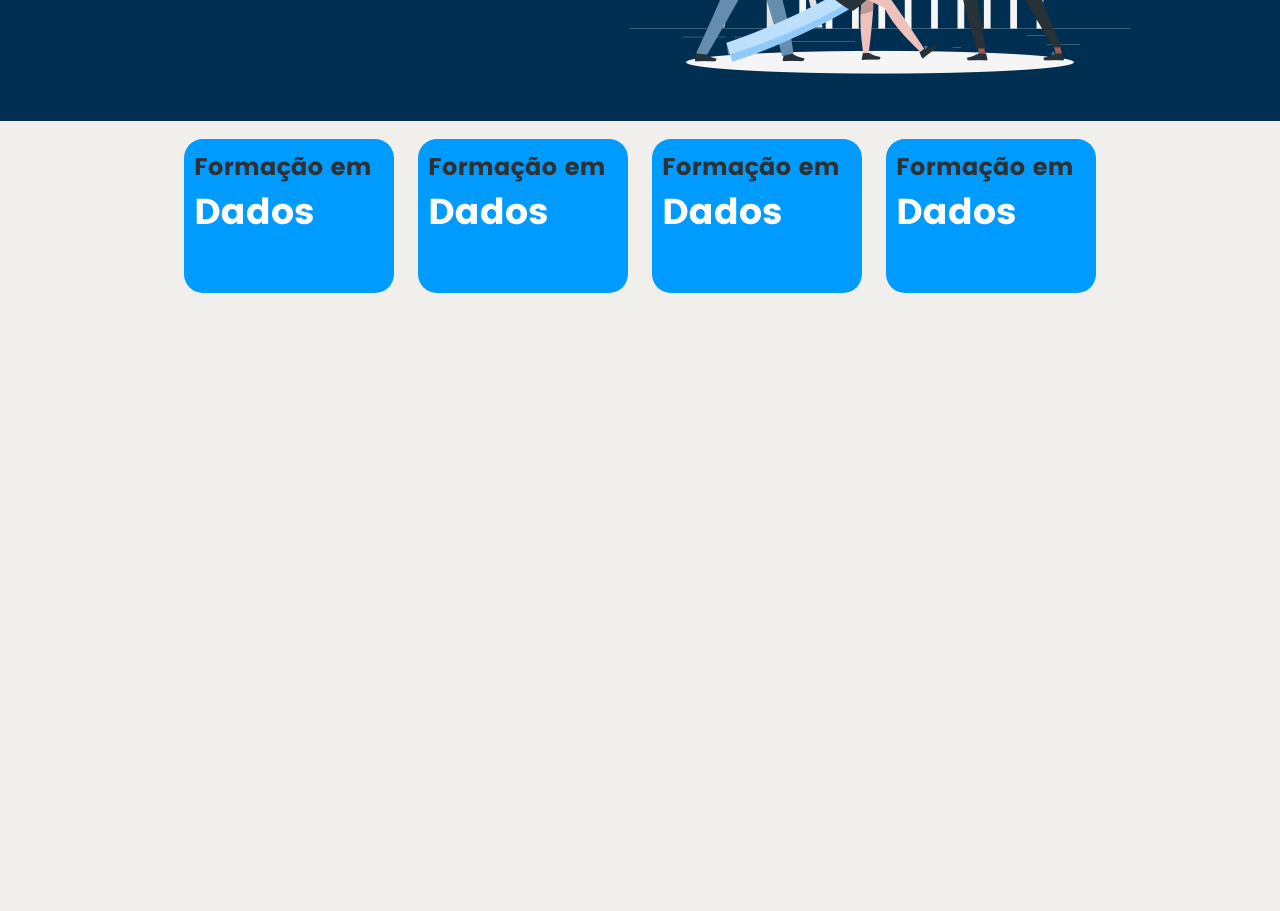
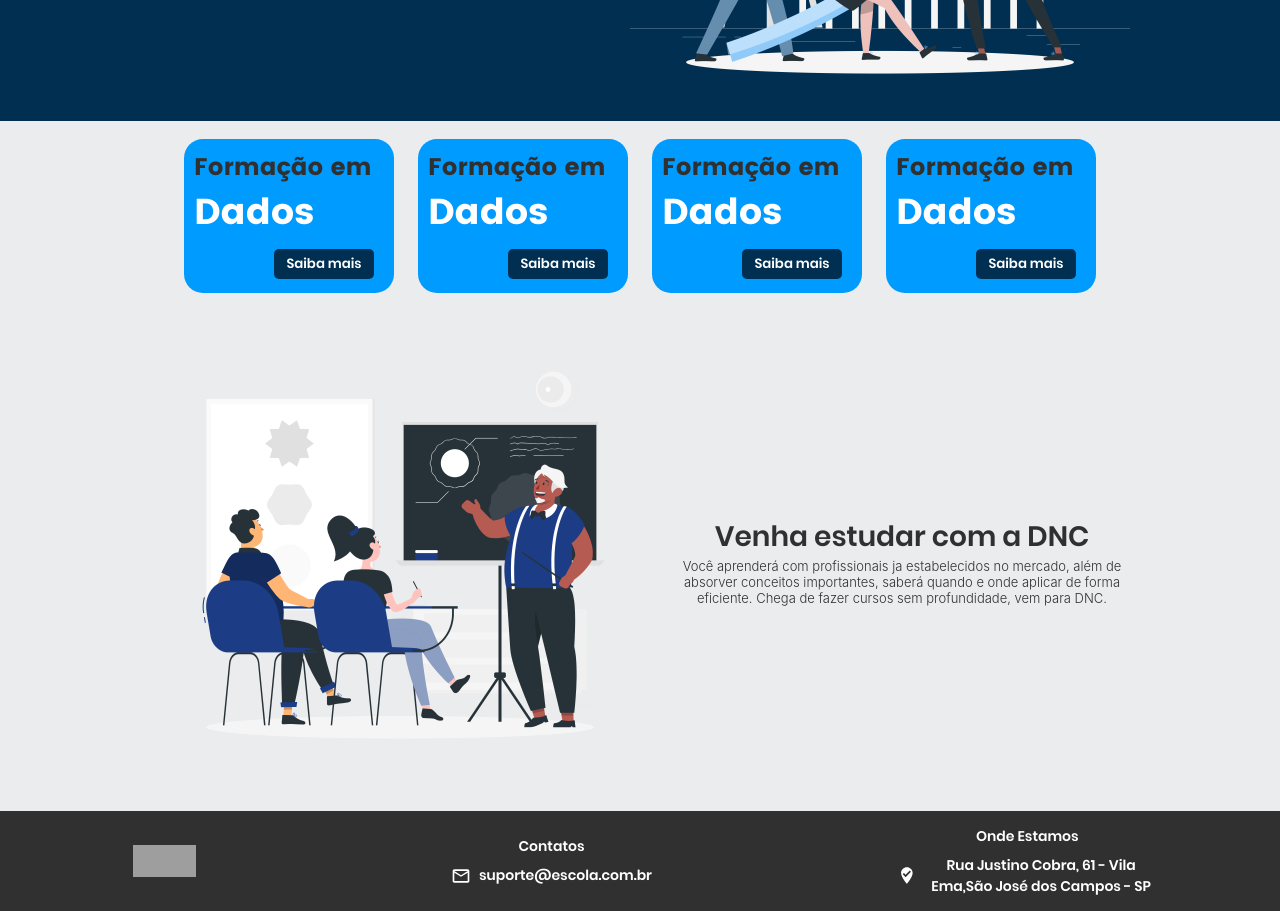
Before and after one commit to Gpacheco019/dnc-platform, a Next.js app: page / in a window 1280 px wide. Shown: the part 380-1291 px from the top of the page. Before the commit the page ends 800 px from the top, so only its background shows below. Built offline with nearby package versions, Linux system fonts and the light colour scheme; grey boxes are pictures that could not be loaded; a web font is replaced by a local one.

Commit message:
feat: implement component footer, button and card

```diff
--- /dev/null
+++ b/src/components/Button/index.tsx
@@ -0,0 +1,21 @@
+import * as S from './styles';
+
+export type ButtonProps = {
+  children: React.ReactNode;
+  onClick: () => void;
+  variantColor?: 'primary' | 'secondary';
+};
+
+const Button = ({
+  children,
+  onClick,
+  variantColor = 'primary'
+}: ButtonProps) => {
+  return (
+    <S.Wrapper onClick={onClick} variantColor={variantColor}>
+      {children}
+    </S.Wrapper>
+  );
+};
+
+export default Button;
--- /dev/null
+++ b/src/components/Button/styles.ts
@@ -0,0 +1,25 @@
+import styled from 'styled-components';
+
+export type WrapperProps = {
+  variantColor: 'primary' | 'secondary';
+};
+
+export const Wrapper = styled.button<WrapperProps>`
+  background-color: ${({ variantColor, theme }) =>
+    variantColor === 'primary'
+      ? theme.colors.primary.blue
+      : theme.colors.secondary.light_blue};
+  height: 3rem;
+  width: 10rem;
+  border: none;
+  border-radius: 0.5rem;
+  color: ${({ theme }) => theme.colors.neutral.white};
+
+  &:hover {
+    filter: brightness(0.8);
+  }
+
+  @media (max-width: 672px) {
+    width: 9rem;
+  }
+`;
--- a/src/components/Card/index.tsx
+++ b/src/components/Card/index.tsx
@@ -1,15 +1,25 @@
+import Button from 'components/Button';
+
 import * as S from './styles';
 
 export type CardProps = {
   label: string;
   curseName: string;
+  onClick?: () => void;
 };
 
-const Card = ({ label, curseName }: CardProps) => {
+const Card = ({ label, curseName, onClick }: CardProps) => {
+  const handleClick = () => {
+    onClick && onClick();
+  };
+
   return (
     <S.Wrapper>
       <S.TextLabel>{label}</S.TextLabel>
       <S.TextCurse>{curseName}</S.TextCurse>
+      <S.WrapperAction>
+        <Button onClick={handleClick}>Saiba mais</Button>
+      </S.WrapperAction>
     </S.Wrapper>
   );
 };
--- a/src/components/Card/styles.ts
+++ b/src/components/Card/styles.ts
@@ -33,3 +33,19 @@
     font-size: 24px;
   }
 `;
+
+export const WrapperAction = styled.div`
+  display: flex;
+  justify-content: flex-end;
+  margin: 1rem;
+
+  @media (max-width: 972px) {
+    margin: 0.5rem;
+    justify-content: center;
+  }
+
+  @media (max-width: 672px) {
+    margin: 0.5rem;
+    justify-content: center;
+  }
+`;
--- /dev/null
+++ b/src/components/Footer/index.tsx
@@ -0,0 +1,29 @@
+import Logo from 'components/Logo';
+
+import * as S from './styles';
+
+const Footer = () => {
+  return (
+    <S.Wrapper>
+      <S.WrapperContent>
+        <Logo />
+        <S.WrapperContact>
+          Contatos
+          <S.Contact>
+            <S.EmailIcon />
+            suporte@escola.com.br
+          </S.Contact>
+        </S.WrapperContact>
+        <S.WrapperAddress>
+          Onde Estamos
+          <S.Address>
+            <S.AddressIcon />
+            Rua Justino Cobra, 61 - Vila Ema,São José dos Campos - SP
+          </S.Address>
+        </S.WrapperAddress>
+      </S.WrapperContent>
+    </S.Wrapper>
+  );
+};
+
+export default Footer;
--- /dev/null
+++ b/src/components/Footer/styles.ts
@@ -0,0 +1,67 @@
+import { MdOutlineMailOutline, MdPhone, MdWhereToVote } from 'react-icons/md';
+
+import styled from 'styled-components';
+
+export const Wrapper = styled.div`
+  width: 100%;
+  height: 10rem;
+  background-color: ${({ theme }) => theme.colors.neutral.strong_gray};
+  bottom: 0;
+
+  @media (max-width: 672px) {
+    height: 21rem;
+    padding: 1rem 0;
+  }
+`;
+
+export const WrapperContent = styled.div`
+  height: 100%;
+  display: flex;
+  align-items: center;
+  justify-content: space-around;
+
+  @media (max-width: 672px) {
+    flex-direction: column;
+    justify-content: center;
+    gap: 1.5rem;
+  }
+`;
+
+export const WrapperContact = styled.div`
+  display: flex;
+  flex-direction: column;
+  justify-content: center;
+  color: ${({ theme }) => theme.colors.neutral.white};
+  text-align: center;
+  gap: 0.8rem;
+`;
+
+export const WrapperAddress = styled(WrapperContact)``;
+
+export const Contact = styled.div`
+  display: flex;
+  gap: 0.8rem;
+  align-items: center;
+`;
+
+export const Address = styled(Contact)`
+  width: 26rem;
+`;
+
+export const PhoneIcon = styled(MdPhone).attrs({
+  size: 20
+})`
+  color: ${({ theme }) => theme.colors.neutral.white};
+`;
+
+export const EmailIcon = styled(MdOutlineMailOutline).attrs({
+  size: 20
+})`
+  color: ${({ theme }) => theme.colors.neutral.white};
+`;
+
+export const AddressIcon = styled(MdWhereToVote).attrs({
+  size: 35
+})`
+  color: ${({ theme }) => theme.colors.neutral.white};
+`;
--- a/src/components/Search-input/index.tsx
+++ b/src/components/Search-input/index.tsx
@@ -25,6 +25,7 @@
         type="text"
         name="search"
         onChange={handleChange}
+        placeholder="Encontre seu curso..."
       />
     </S.WrapperInput>
   );
--- a/src/components/Search-input/styles.ts
+++ b/src/components/Search-input/styles.ts
@@ -31,7 +31,7 @@
   display: flex;
   width: 100%;
   height: 100%;
-  padding: 0.8rem;
+  padding: 0.5rem;
   border: none;
   font-weight: 300;
   border-radius: 0.5rem;
--- a/src/templates/HomeTemplate/index.tsx
+++ b/src/templates/HomeTemplate/index.tsx
@@ -1,4 +1,5 @@
 import Card from 'components/Card';
+import Footer from 'components/Footer';
 import Header from 'components/Header';
 import Logo from 'components/Logo';
 import SearchInput from 'components/Search-input';
@@ -37,6 +38,23 @@
         <Card label="Formação em" curseName="Dados" />
         <Card label="Formação em" curseName="Dados" />
       </S.ContainerCards>
+      <S.SecondSection>
+        <S.BoxBanner>
+          <S.BoxImg src="/img/Classroom-rafiki.png" />
+          <S.ContentMessage>
+            <S.titleBanner darkColor={true}>
+              Venha estudar com a DNC
+            </S.titleBanner>
+            <S.textBanner darkColor={true}>
+              Você aprenderá com profissionais ja estabelecidos no mercado, além
+              de absorver conceitos importantes, saberá quando e onde aplicar de
+              forma eficiente. Chega de fazer cursos sem profundidade, vem para
+              DNC.
+            </S.textBanner>
+          </S.ContentMessage>
+        </S.BoxBanner>
+      </S.SecondSection>
+      <Footer />
 
       {/* <Main>
         <S.Container>
--- a/src/templates/HomeTemplate/styles.ts
+++ b/src/templates/HomeTemplate/styles.ts
@@ -12,6 +12,7 @@
   justify-content: center;
   padding: 1.8rem 0;
   gap: 2.4rem;
+  background-color: ${({ theme }) => theme.colors.neutral.light_gray};
 
   @media (max-width: 1100px) {
     display: flex;
@@ -92,13 +93,15 @@
   }
 `;
 
-export const titleBanner = styled.h1`
-  color: ${({ theme }) => theme.colors.neutral.white};
+export const titleBanner = styled.h1<{ darkColor?: boolean }>`
+  color: ${({ theme, darkColor }) =>
+    !darkColor ? theme.colors.neutral.white : theme.colors.neutral.strong_gray};
   font-weight: 400;
 `;
 
-export const textBanner = styled.p`
-  color: ${({ theme }) => theme.colors.neutral.white};
+export const textBanner = styled.p<{ darkColor?: boolean }>`
+  color: ${({ theme, darkColor }) =>
+    !darkColor ? theme.colors.neutral.white : theme.colors.neutral.strong_gray};
   font-weight: 300;
   font-size: small;
 `;
@@ -119,3 +122,11 @@
     display: none;
   }
 `;
+
+export const SecondSection = styled.div`
+  width: 100%;
+  display: flex;
+  justify-content: space-around;
+  gap: 2.4rem;
+  background-color: ${({ theme }) => theme.colors.neutral.light_gray};
+`;
```
Also changed, not shown: public/img/Classroom-rafiki.png (added), 1 other file (tests, documents, lock files or other folders).
